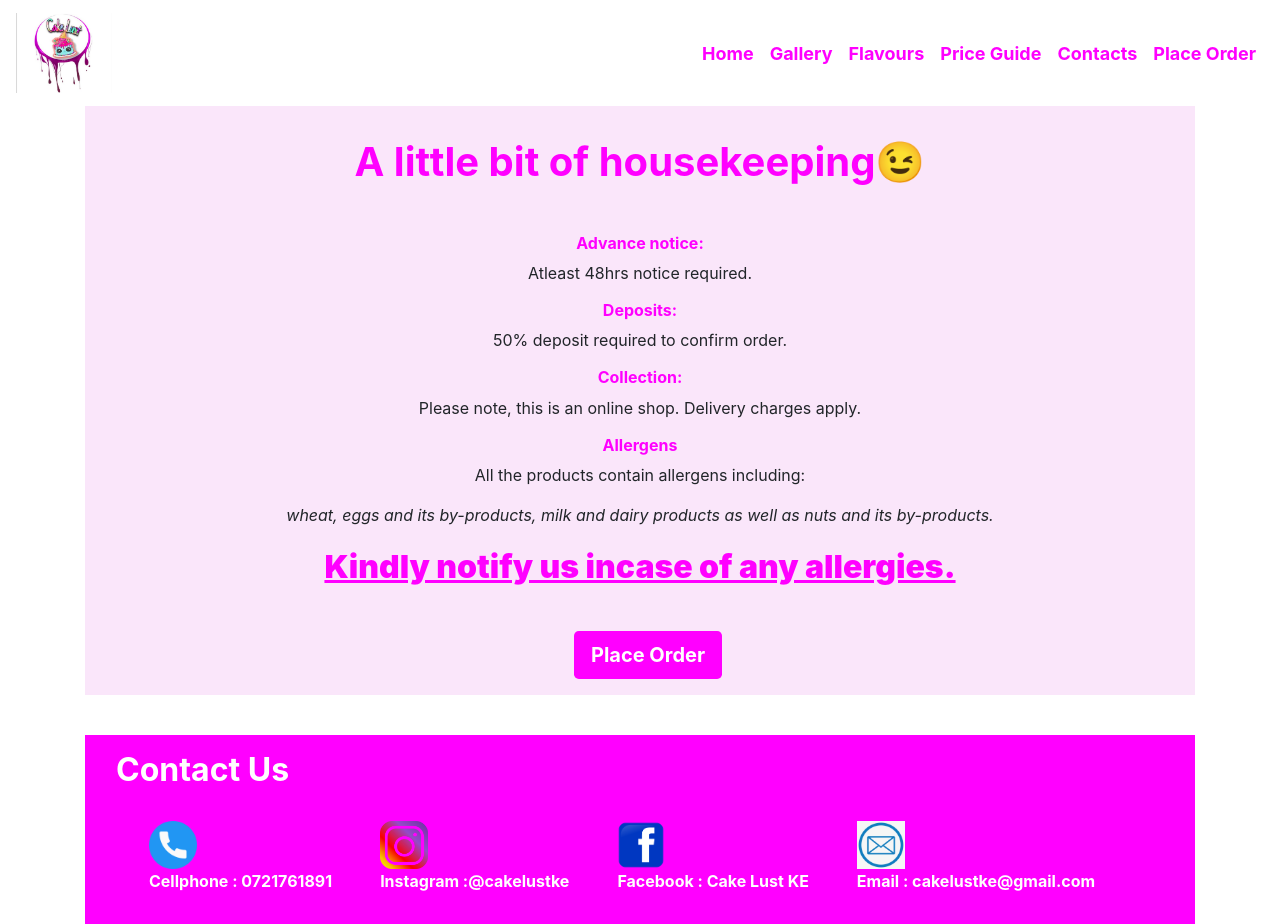
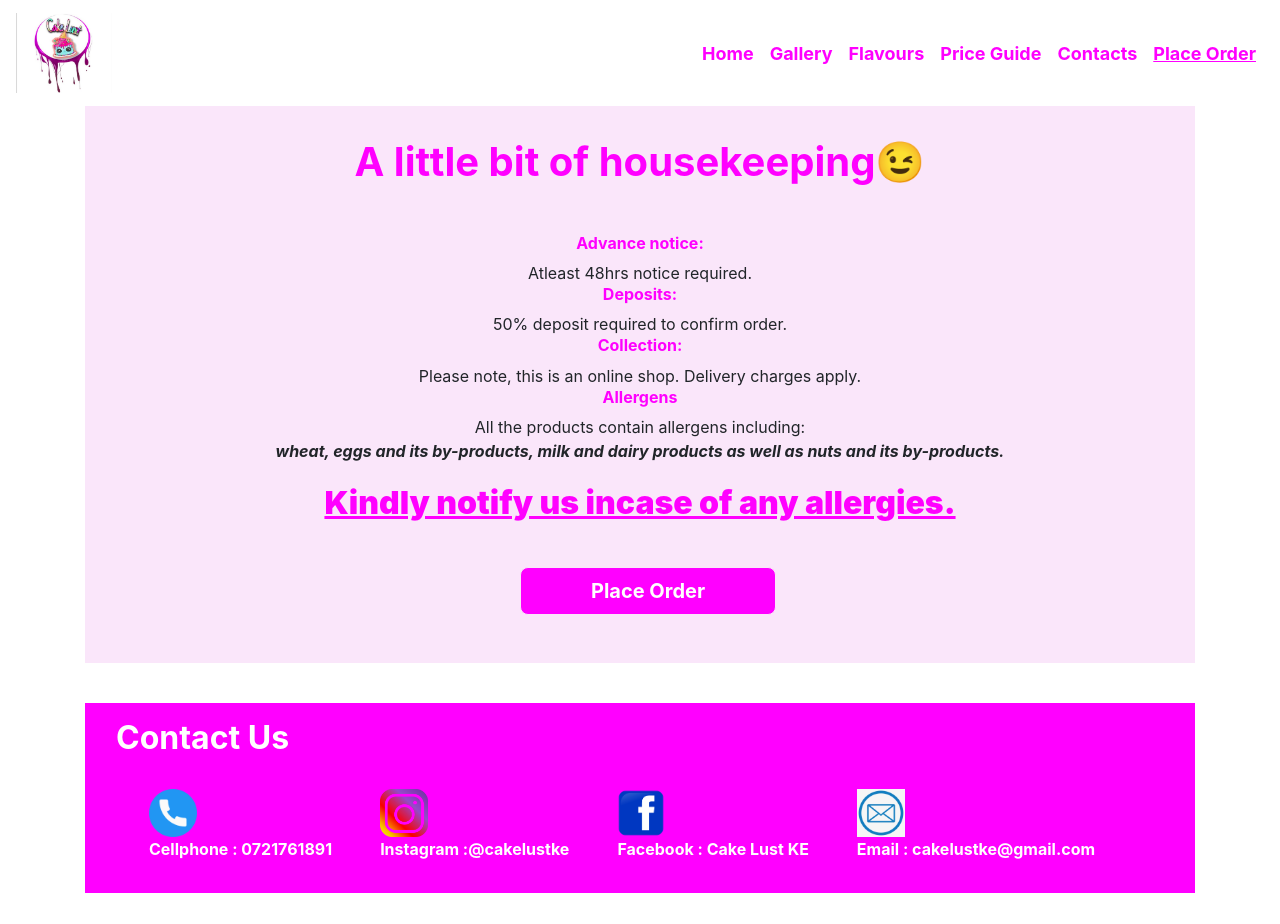
Before and after one commit to emmakamau/cakelustke, a Django app: page /cakelust/placeorder/ in a window 1280 px wide. Shown: the top 924 px of the page. Run offline with Django 3.2, Linux system fonts and the light colour scheme; parts of the project's set-up code (start-up, migrations or seed data) failed here and were passed over; some libraries are stand-ins or nearby versions.

Commit message:
Add files via upload

```diff
--- /dev/null
+++ b/static/cakelust/app.js
@@ -0,0 +1,3 @@
+function myAlertbox() {
+    alert("Redirect to WhatsApp and make order?");
+  }
--- a/static/cakelust/styles.css
+++ b/static/cakelust/styles.css
@@ -45,6 +45,10 @@ a{
 a:hover{
     color:  #E0B0FF;
     font-size: 1.5rem;
+}
+
+.order-link{
+    text-decoration: underline;
 }
 
 /*Styling for homepage - section one*/
@@ -245,3 +249,24 @@ h5{
     color: #FF00FF;
     text-decoration: underline;
 }
+
+.order-btn{
+    background-color: #FF00FF;
+    border-radius: 8px;
+    border-color: #FAE6FA;
+    margin-bottom: 2rem;
+    width: 16rem;
+}
+
+.order-btn:hover{
+    color: white;
+    background-color: #D05FAD;
+}
+
+.order-paragraph{
+    margin: auto;
+}
+
+i{
+    font-weight: bold;
+}
```
